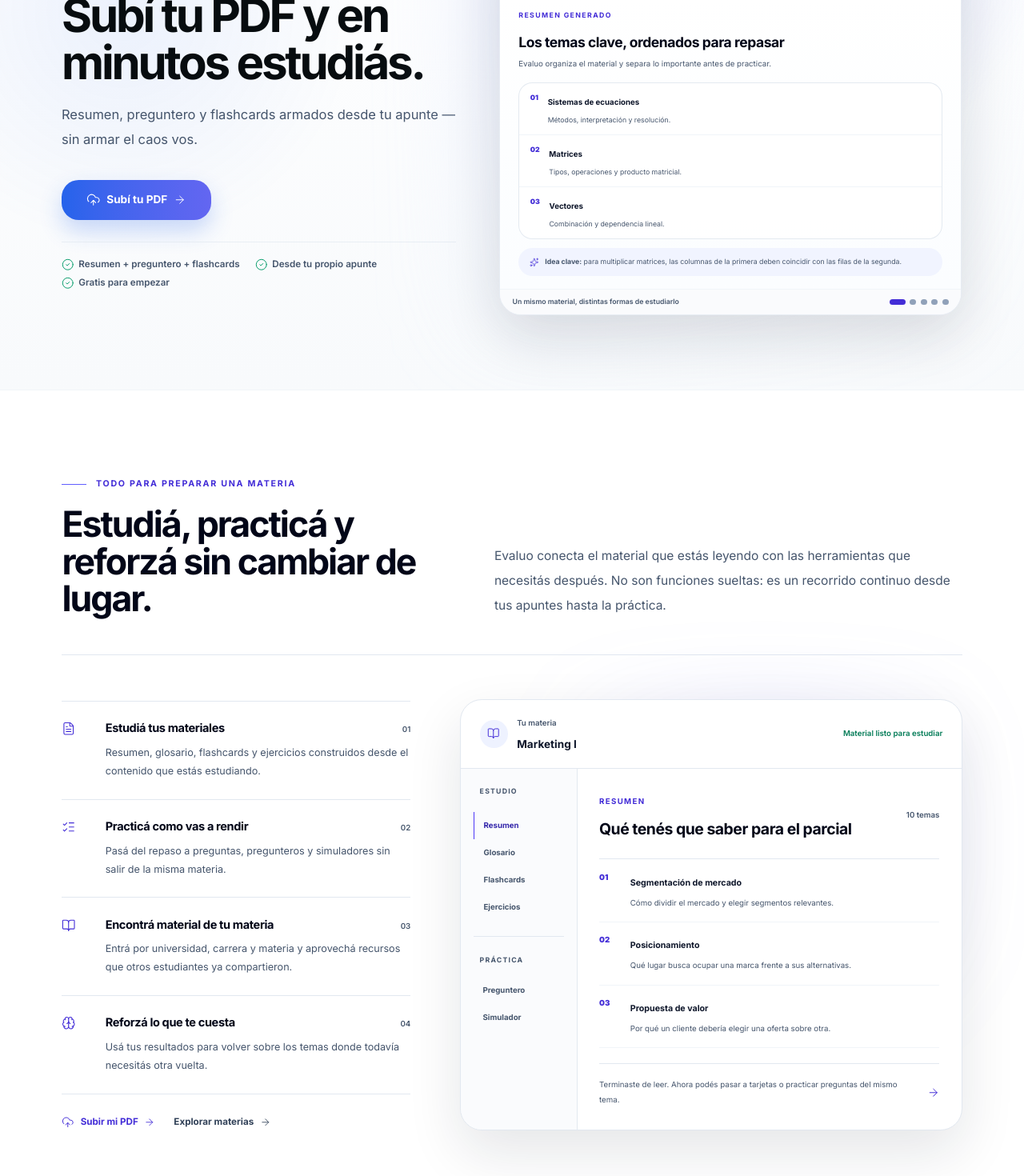
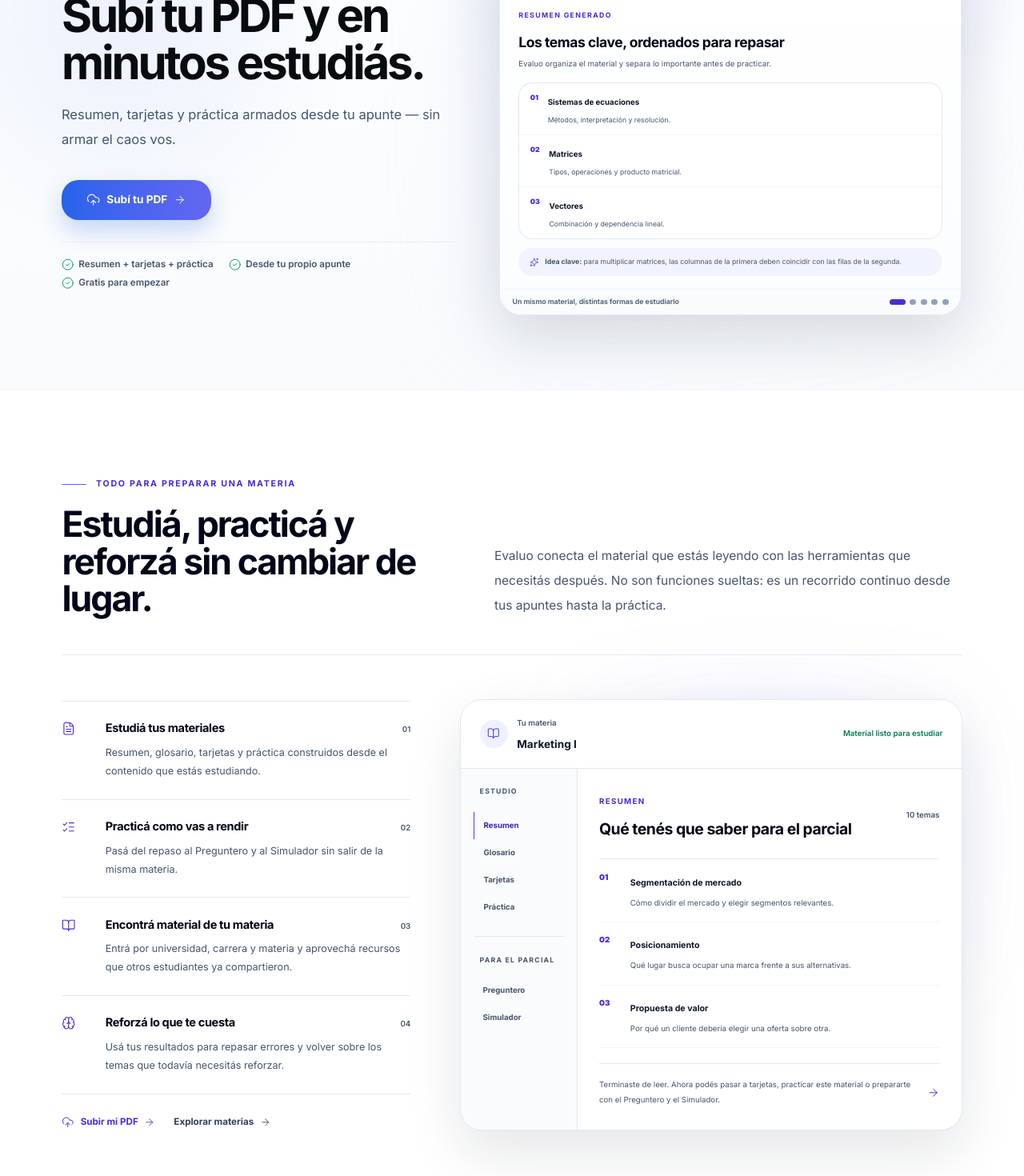
Before and after one commit to Gonza390/evaluo, a Next.js app: page / in a window 1280 px wide. Shown: the part 240-1710 px from the top of the page at 80% size. Built offline with nearby package versions, Linux system fonts and the light colour scheme; no server answers; the database is empty.

Commit message:
UX: alinear vocabulario de estudio en home

```diff
--- a/components/marketing/home-hero-v2.tsx
+++ b/components/marketing/home-hero-v2.tsx
@@ -16,12 +16,12 @@ const studyCapabilities = [
   {
     icon: FileText,
     title: 'Estudiá tus materiales',
-    description: 'Resumen, glosario, flashcards y ejercicios construidos desde el contenido que estás estudiando.',
+    description: 'Resumen, glosario, tarjetas y práctica construidos desde el contenido que estás estudiando.',
   },
   {
     icon: ListChecks,
     title: 'Practicá como vas a rendir',
-    description: 'Pasá del repaso a preguntas, pregunteros y simuladores sin salir de la misma materia.',
+    description: 'Pasá del repaso al Preguntero y al Simulador sin salir de la misma materia.',
   },
   {
     icon: BookOpen,
@@ -31,7 +31,7 @@ const studyCapabilities = [
   {
     icon: Brain,
     title: 'Reforzá lo que te cuesta',
-    description: 'Usá tus resultados para volver sobre los temas donde todavía necesitás otra vuelta.',
+    description: 'Usá tus resultados para repasar errores y volver sobre los temas que todavía necesitás reforzar.',
   },
 ];
 
@@ -58,7 +58,7 @@ export function HomeHeroV2({ primaryHref }: { primaryHref: string }) {
               </h1>
 
               <p className="mt-5 max-w-[560px] text-[14px] leading-7 text-slate-600 sm:text-[17px] sm:leading-8">
-                Resumen, preguntero y flashcards armados desde tu apunte — sin armar el caos vos.
+                Resumen, tarjetas y práctica armados desde tu apunte — sin armar el caos vos.
               </p>
 
               <div className="mt-7 flex w-full flex-col gap-2.5 sm:mt-9 sm:flex-row sm:items-center sm:gap-3">
@@ -81,7 +81,7 @@ export function HomeHeroV2({ primaryHref }: { primaryHref: string }) {
               <div className="mt-7 flex flex-wrap gap-x-5 gap-y-2 border-t border-slate-200/70 pt-5 text-[11px] font-semibold text-slate-600 sm:text-xs">
                 <span className="flex items-center gap-1.5">
                   <CheckCircle2 className="h-4 w-4 shrink-0 text-emerald-600" />
-                  Resumen + preguntero + flashcards
+                  Resumen + tarjetas + práctica
                 </span>
                 <span className="flex items-center gap-1.5">
                   <CheckCircle2 className="h-4 w-4 shrink-0 text-emerald-600" />
@@ -192,8 +192,8 @@ export function HomeHeroV2({ primaryHref }: { primaryHref: string }) {
                     {[
                       ['Resumen', true],
                       ['Glosario', false],
-                      ['Flashcards', false],
-                      ['Ejercicios', false],
+                      ['Tarjetas', false],
+                      ['Práctica', false],
                     ].map(([label, active]) => (
                       <div
                         key={String(label)}
@@ -205,7 +205,7 @@ export function HomeHeroV2({ primaryHref }: { primaryHref: string }) {
                       </div>
                     ))}
                     <div className="mt-5 border-t border-slate-200 pt-4">
-                      <p className="px-2 text-[9px] font-bold tracking-[0.14em] text-slate-600 uppercase">Práctica</p>
+                      <p className="px-2 text-[9px] font-bold tracking-[0.14em] text-slate-600 uppercase">Para el parcial</p>
                       <div className="mt-2 flex items-center gap-2 px-3 py-2.5 text-[10px] font-bold text-slate-600">Preguntero</div>
                       <div className="flex items-center gap-2 px-3 py-2.5 text-[10px] font-bold text-slate-600">Simulador</div>
                     </div>
@@ -238,7 +238,7 @@ export function HomeHeroV2({ primaryHref }: { primaryHref: string }) {
 
                     <div className="mt-5 flex items-center justify-between gap-4 border-t border-slate-200 pt-4">
                       <p className="min-w-0 text-[10px] leading-5 text-slate-600">
-                        Terminaste de leer. Ahora podés pasar a tarjetas o practicar preguntas del mismo tema.
+                        Terminaste de leer. Ahora podés pasar a tarjetas, practicar este material o prepararte con el Preguntero y el Simulador.
                       </p>
                       <ArrowRight className="h-4 w-4 shrink-0 text-indigo-700" />
                     </div>
```
